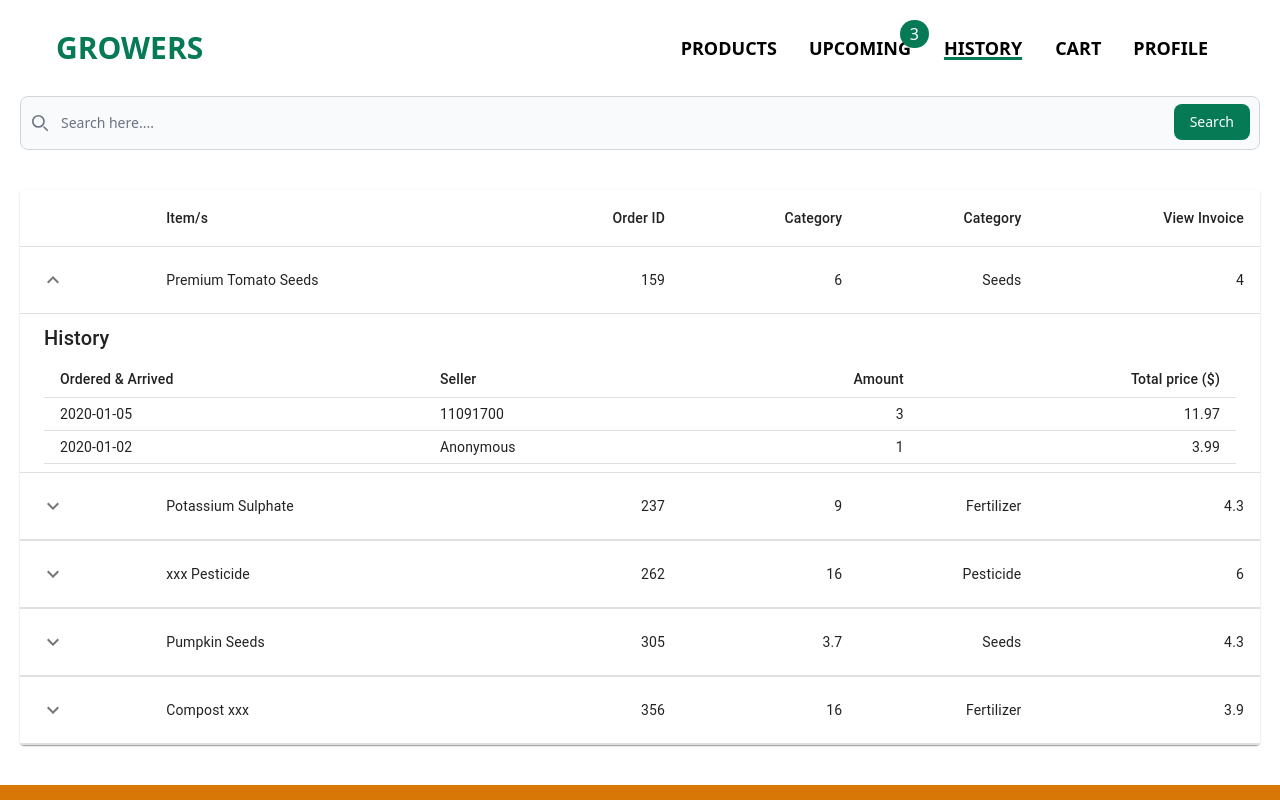
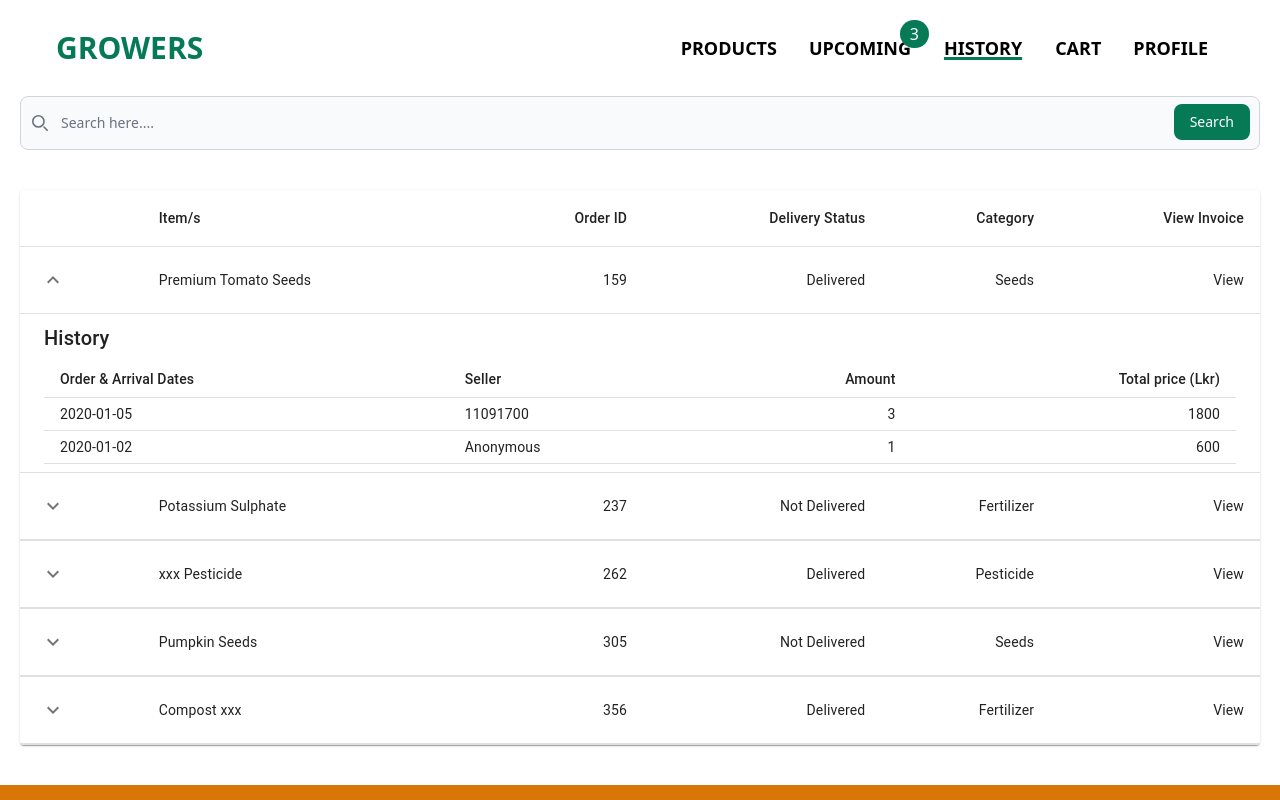
Before and after one commit to SanduniSrikantha/AgroTechPWA, a React (Vite) app: page /history in a window 1280 px wide. Both pictures are taken after a click on the button 53 px from the left and 280 px from the top of the page. Shown: the top 800 px of the page. Built offline with nearby package versions, Linux system fonts and the light colour scheme; no server answers.

Commit message:
UI changes

```diff
--- a/src/components/ProductCard1.jsx
+++ b/src/components/ProductCard1.jsx
@@ -1,16 +1,15 @@
 import React from 'react'
-import LocalOfferTwoToneIcon from '@mui/icons-material/LocalOfferTwoTone';
+import SellIcon from '@mui/icons-material/Sell';
 import Tomato from '../assets/Tomato.webp';
 import CounterInput from './CounterInput';
 import RadioButtons from './RadioButtons';
 import Payment from './Payment'
-import useGeoLocation from '../hooks/useGeolocation';
 import OrderDate from './OrderDate';
 
 
 
 const ProductCard1 = () => {
-    const location = useGeoLocation();
+
   return (
     <div class="max-w-[1200px] mx-auto ">
 
@@ -21,7 +20,7 @@ const ProductCard1 = () => {
       <div class="mt-4 font-semibold text-xl">Ferry-Morse Tomato Seeds</div>
       <div class="">Farmers' Preferred Tomato Seeds: Our carefully selected tomato varieties are bred for high yields and exceptional flavor. Perfect for all farming conditions, these seeds ensure robust plants and plentiful harvests. Trust in our quality seeds to elevate your tomato crop, delivering both quantity and taste to your farm.</div>
       <div class=" md:pt-3 flex justify-start space-x-4">
-      <LocalOfferTwoToneIcon />
+      <SellIcon />
 
       <div class="font-semibold text-lg">LKR 1250</div>
 
@@ -57,13 +56,10 @@ const ProductCard1 = () => {
 
 
       </div>
-      <div class="mx-4">
+      <div class="mx-4 self-center">
        <Payment/>
       </div>
       <div>
-      {/*{
-        location.loaded ? JSON.stringify(location) : "Location data not available yet."
-      }*/}
       </div>
     </div>
 
--- a/src/components/UpcomingList.jsx
+++ b/src/components/UpcomingList.jsx
@@ -71,10 +71,10 @@ function Row(props) {
               <Table size="small" aria-label="purchases">
                 <TableHead>
                   <TableRow>
-                    <TableCell>Ordered & Arrived</TableCell>
+                    <TableCell>Order & Arrival Dates</TableCell>
                     <TableCell>Seller</TableCell>
                     <TableCell align="right">Amount</TableCell>
-                    <TableCell align="right">Total price ($)</TableCell>
+                    <TableCell align="right">Total price (Lkr)</TableCell>
                   </TableRow>
                 </TableHead>
                 <TableBody>
@@ -113,17 +113,17 @@ Row.propTypes = {
       }),
     ).isRequired,
     name: PropTypes.string.isRequired,
-    price: PropTypes.number.isRequired,
-    protein: PropTypes.number.isRequired,
+    price: PropTypes.string.isRequired,
+    protein: PropTypes.string.isRequired,
   }).isRequired,
 };
 
 const rows = [
-  createData('Premium Tomato Seeds', 159, 6.0, 'Seeds', 4.0, 3.99),
-  createData('Potassium Sulphate', 237, 9.0, 'Fertilizer', 4.3, 4.99),
-  createData('xxx Pesticide', 262, 16.0, 'Pesticide', 6.0, 3.79),
-  createData('Pumpkin Seeds', 305, 3.7, 'Seeds', 4.3, 2.5),
-  createData('Compost xxx', 356, 16.0, 'Fertilizer', 3.9, 1.5),
+  createData('Premium Tomato Seeds', 159, 'Delivered', 'Seeds', 'View', 600),
+  createData('Potassium Sulphate', 237, 'Not Delivered', 'Fertilizer', 'View', 4.99),
+  createData('xxx Pesticide', 262, 'Delivered', 'Pesticide', 'View', 3.79),
+  createData('Pumpkin Seeds', 305, 'Not Delivered', 'Seeds', 'View', 2.5),
+  createData('Compost xxx', 356, 'Delivered', 'Fertilizer', 'View', 1.5),
 ];
 
 const UpcomingList = () => {
@@ -135,7 +135,7 @@ const UpcomingList = () => {
             <TableCell />
             <TableCell>Item/s</TableCell>
             <TableCell align="right">Order ID</TableCell>
-            <TableCell align="right">Category</TableCell>
+            <TableCell align="right">Delivery Status</TableCell>
             <TableCell align="right">Category</TableCell>
             <TableCell align="right">View Invoice</TableCell>
           </TableRow>
--- a/src/views/Account.jsx
+++ b/src/views/Account.jsx
@@ -103,7 +103,7 @@ const Account = () => {
               </div>
             </div>
           </div>
-          <img className="md:w-[250px] sm:w-[300px] mx-auto my-4 overflow-hidden" src={Accountimg} alt="/" />
+          <img className="md:w-[250px] lg:w-[500px] sm:w-[300px] mx-auto my-4 overflow-hidden" src={Accountimg} alt="/" />
         </div>
       </div>
 
--- a/src/views/Signin.jsx
+++ b/src/views/Signin.jsx
@@ -37,13 +37,13 @@ const Signin = () => {
     <div class="g-6 flex h-full flex-wrap items-center justify-center lg:justify-between">
 
       <div class="lg:mb-12 md:mb-0 sm:mb-0 md:w-8/12 lg:w-6/12 lg:mt-10 sm:mt-1">
-        <img src={LoginImage} alt="" class="lg:w-[600px] lg:ml-20 sm:ml:0 sm:mt-1 mt-10" />
+        <img src={LoginImage} alt="" class="md:w-[600px] lg:ml-20 sm:ml:0 sm:mt-1 mt-10" />
 
       </div>
-      <div class='lg:w-[500px] md:mx-auto lg:mt-16 md:mt-0 md:mb:16 sm:mt-0 p-4'>
+      <div class='lg:w-[500px] md:mx-auto lg:mt-16 md:mt-0 md:mb-16 sm:mt-0 md:p-4 p-8'>
         <div>
           <h1 class='text-2xl font-bold py-2'>Sign In to your account!</h1>
-          <p class='py-2'>New here? Click here <Link to='/signup' class='underline'>Sign Up.</Link></p>
+          <p class='py-2'>New here? Click here <Link to='/signup' class='underline text-purple-700'>Sign Up.</Link></p>
         </div>
         <form onSubmit={handleSubmit} >
           <div class='flex flex-col py-2'>
--- a/src/views/Signup.jsx
+++ b/src/views/Signup.jsx
@@ -28,16 +28,19 @@ const Signup = () => {
     }
 
   return (
+    <div>
+    <head><meta name="theme-color" content="#171717" /></head>
+    <link rel="manifest" href="/manifest.webmanifest"/><script id="vite-plugin-pwa:register-sw" src="/registerSW.js"></script>
 
     <div class="g-6 flex h-full flex-wrap items-center justify-center lg:justify-between">
       <div class="lg:mb-12 md:mb-0 sm:mb-0 md:w-8/12 lg:w-6/12 mt-10">
         <img src={SignupImage} alt="" class="lg:w-[600px] lg:ml-20 sm:ml:0  mt-10 sm:mt-1" />
       </div>
 
-      <div class='lg:w-[500px] md:mx-auto lg:mt-16 md:mt-0 md:mb:16 sm:mt-0 p-4'>
+      <div class='lg:w-[500px] md:mx-auto lg:mt-16 md:mt-0 md:mb-16 sm:mt-0 md:p-4 p-8'>
         <div>
           <h1 class='text-2xl font-bold py-2'>Sign Up to an account!</h1>
-          <p class='py-2'>Already have an Account? <Link to='/' class='underline'>Sign In.</Link></p>
+          <p class='py-2'>Already have an Account? <Link to='/' class='underline text-purple-700'>Sign In.</Link></p>
         </div>
         <form onSubmit={handleSubmit}>
           <div class='flex flex-col py-2'>
@@ -52,6 +55,7 @@ const Signup = () => {
         </form>
       </div>
     </div>
+    </div>
 
   )
 }
```
